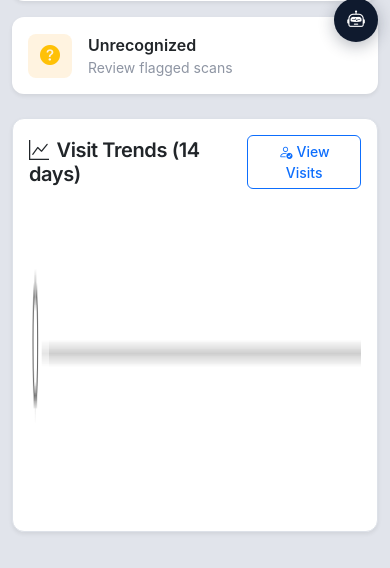
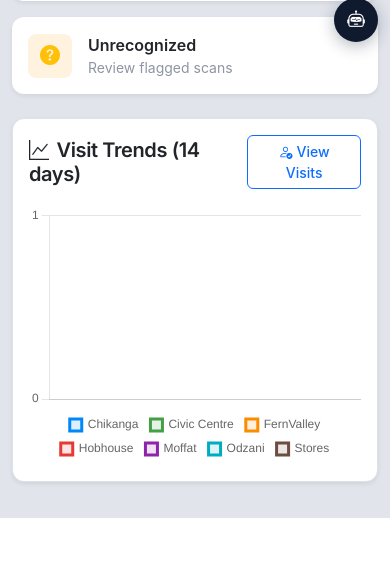
Before and after one commit to geniuskudzai21/CityOfMutareDigitaliD, a Flask app: page /admin/dashboard in a window 390 px wide. Shown: the part 790-1358 px from the top of the page. After the commit the page ends 1308 px from the top, so only its background shows below. Run offline with Flask 3, Linux system fonts and the light colour scheme; the visitor is signed in with stand-in values (Sample User, id 1); data comes from the database, SQL or seed files in the repository; data that the repository does not hold is empty.

Commit message:
Fix trend graph responsive rendering - wrap canvas in container, set maintainAspectRatio:false, add responsive heights

```diff
--- a/static/css/style.css
+++ b/static/css/style.css
@@ -1362,8 +1362,20 @@ video {
   }
 }
 
-@media (max-width: 768px) {
-  #trendsChart {
-    height: 310px !important;
+.chart-container {
+  position: relative;
+  height: 320px;
+  width: 100%;
+}
+
+@media (max-width: 992px) {
+  .chart-container {
+    height: 300px;
   }
 }
+
+@media (max-width: 576px) {
+  .chart-container {
+    height: 260px;
+  }
+}
--- a/templates/admin/report_attendance.html
+++ b/templates/admin/report_attendance.html
@@ -5,7 +5,6 @@
     <div class="d-flex gap-2">
         <a href="/admin/reports/attendance/export" class="btn btn-outline-primary btn-sm"><i class="bi bi-download me-1"></i>CSV</a>
         <button onclick="window.print()" class="btn btn-outline-secondary btn-sm"><i class="bi bi-filetype-pdf me-1"></i>PDF</button>
-        <a href="/admin/dashboard" class="btn btn-outline-secondary btn-sm"><i class="bi bi-arrow-left me-1"></i>Back</a>
     </div>
 </div>
 
--- a/templates/admin_dashboard.html
+++ b/templates/admin_dashboard.html
@@ -116,7 +116,9 @@
             <h5 class="mb-0"><i class="bi bi-graph-up me-2"></i>Visit Trends (14 days)</h5>
             <a href="/admin/logs" class="btn btn-outline-primary btn-sm"><i class="bi bi-person-check me-1"></i>View Visits</a>
         </div>
-        <canvas id="trendsChart" height="80"></canvas>
+        <div class="chart-container">
+            <canvas id="trendsChart"></canvas>
+        </div>
     </div>
 </div>
 
@@ -151,6 +153,7 @@
         data: { labels: dates, datasets: datasets },
         options: {
             responsive: true,
+            maintainAspectRatio: false,
             plugins: {
                 legend: { position: 'bottom', labels: { boxWidth: 12, padding: 12 } },
                 tooltip: { mode: 'index', intersect: false },
```
